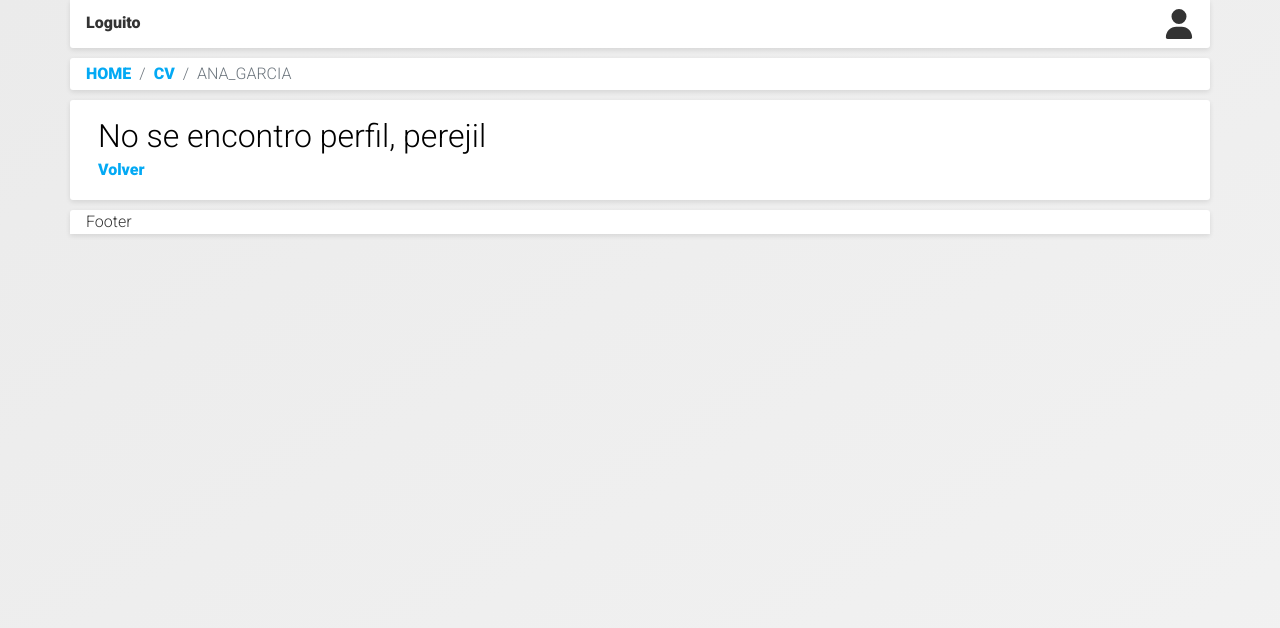
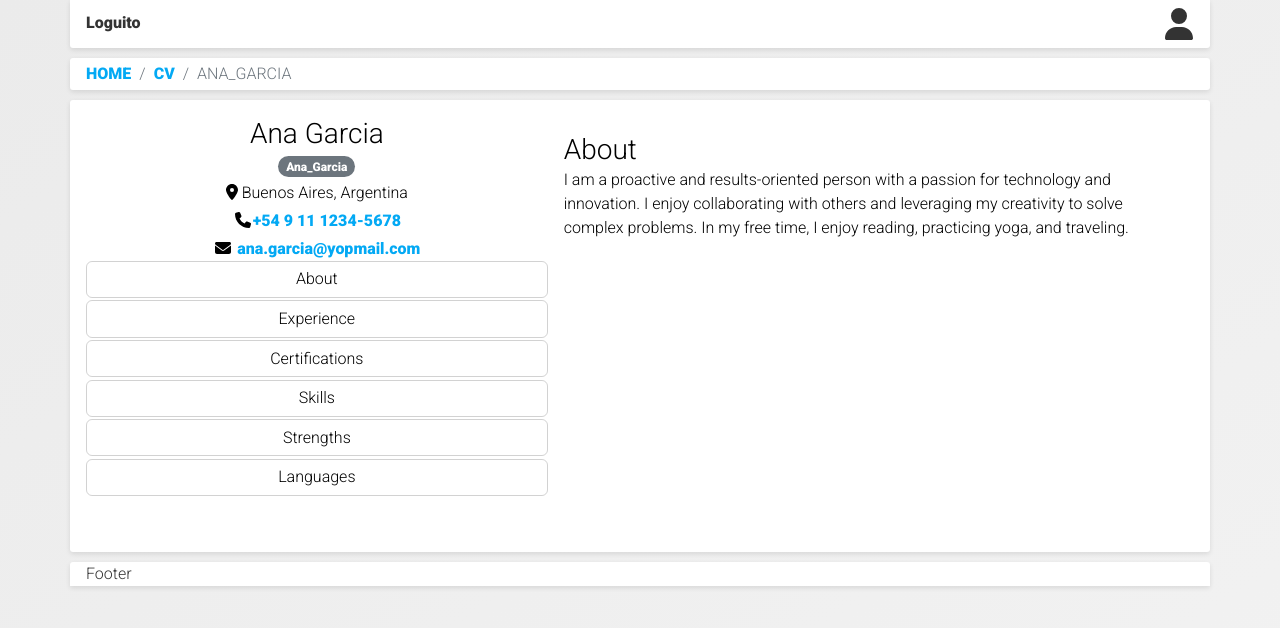
Before and after one commit to rei-rala/curriculums, a Next.js app: page /cv/ANA_GARCIA in a window 1280 px wide. Shown: the top 628 px of the page. Built offline with nearby package versions, Linux system fonts and the light colour scheme; no server answers.

Commit message:
Add: Sample profile | Fix: styles, module import

```diff
--- a/components/ProfileAvatar/ProfileAvatar.module.css
+++ b/components/ProfileAvatar/ProfileAvatar.module.css
@@ -7,7 +7,3 @@
 .avatarContainer img {
   margin: auto;
 }
-
-.altIcon {
-  height: 1%;
-}
--- a/components/ProfileAvatar/ProfileAvatar.tsx
+++ b/components/ProfileAvatar/ProfileAvatar.tsx
@@ -7,7 +7,7 @@ import Image from "next/image";
 import styles from "./ProfileAvatar.module.css";
 
 const BaseAvatar = (props: any) => {
-  const { profile, width, height, altText, iconClass, fill } = props;
+  const { profile, width, height, altText, iconClass, fill, iconScale } = props;
 
   return (
     <div className={styles.avatarContainer}>
@@ -22,11 +22,12 @@ const BaseAvatar = (props: any) => {
           blurDataURL={profile.photo}
         />
         : <FontAwesomeIcon
-            className={`ratio ratio-1x1 ${styles.altIcon} ${iconClass || ""}`}
-            icon={faUser}
-            width={width || 30}
-            height={height || 30}
-          />
+          className={`${styles.altIcon} ${iconClass || ""}`}
+          icon={faUser}
+          width={width || 30}
+          height={height || 30}
+          scale={iconScale ? iconScale : 1}
+        />
       }
     </div>
   );
--- a/components/ProfileCard/ProfileCard.tsx
+++ b/components/ProfileCard/ProfileCard.tsx
@@ -22,7 +22,7 @@ const ProfileCard: React.FC<IProfileCardProps> = ({ avatarProfile, header, subHe
         {
           !!avatarProfile &&
           <div className={`col-3 ${styles.profileCardImg}`}>
-            <ProfileAvatar profile={avatarProfile} width={200} height={200} />
+            <ProfileAvatar profile={avatarProfile} width={200} height={200} iconScale={2} />
           </div>
         }
 
@@ -35,7 +35,7 @@ const ProfileCard: React.FC<IProfileCardProps> = ({ avatarProfile, header, subHe
       </div>
 
       <div className="card-body p-1 d-flex align-items-center">
-        <span className="card-text">{body}</span>
+        <span title={String(body)} className={`${styles.cardBodyText} card-text`}>{body}</span>
       </div>
 
       <div className="card-footer row">
--- a/components/curriculum/Summary/SectionsMobile/SectionsMobile.tsx
+++ b/components/curriculum/Summary/SectionsMobile/SectionsMobile.tsx
@@ -1,12 +1,11 @@
+import React, { useState } from 'react';
+import Link from 'next/link';
+
+import { Badge, Button, Offcanvas } from 'react-bootstrap';
+import { faLinkedin } from '@fortawesome/free-brands-svg-icons';
+import { faBookOpen, faEnvelope, faPhone } from '@fortawesome/free-solid-svg-icons';
+import { FontAwesomeIcon } from '@fortawesome/react-fontawesome';
 import { scrollToId, truncateString } from '@/utils';
-import { faLinkedin } from '@fortawesome/free-brands-svg-icons';
-import { faEnvelope, faPhone, faPuzzlePiece } from '@fortawesome/free-solid-svg-icons';
-import { FontAwesomeIcon } from '@fortawesome/react-fontawesome';
-import Link from 'next/link';
-import React, { useState } from 'react';
-import { Badge } from 'react-bootstrap';
-import Button from 'react-bootstrap/Button';
-import Offcanvas from 'react-bootstrap/Offcanvas';
 
 import styles from './SectionsMobile.module.css';
 
@@ -28,7 +27,7 @@ const SectionsMobile: ExtendedFC<{ title: string, badge: string, list: string[],
   return (
     <>
       <Button className={`rounded-circle fs-3`} variant="primary" onClick={toggleShow}>
-        <FontAwesomeIcon icon={faPuzzlePiece} scale={"2x"}/>
+        <FontAwesomeIcon icon={faBookOpen} scale={"2x"}/>
       </Button>
 
       <Offcanvas show={show} onHide={toggleShow} className={styles.sMobile}>
--- a/components/curriculum/Summary/Summary.tsx
+++ b/components/curriculum/Summary/Summary.tsx
@@ -1,20 +1,11 @@
-import React, { useRef, useState } from "react";
-import Image from "next/image";
-import Link from "next/link";
+import React from "react";
 
-import { Badge } from "react-bootstrap";
-import AppTooltip from "@components/AppTooltip/AppTooltip";
+import SummaryPhoto from "./SummaryPhoto/SummaryPhoto";
+import SummaryPersonalInfo from "./SummaryPersonalInfo/SummaryPersonalInfo";
 import SummaryAccordion from "./SummaryAccordion/SummaryAccordion";
-
-import { FontAwesomeIcon } from "@fortawesome/react-fontawesome";
-import { faLinkedin } from "@fortawesome/free-brands-svg-icons";
-import { faEnvelope, faLocationDot, faPhone } from "@fortawesome/free-solid-svg-icons";
-import { getMailPartsFromStr } from "@/utils";
+import SectionsMobile from "./SectionsMobile/SectionsMobile";
 
 import styles from "./Summary.module.css";
-import SectionsMobile from "./SectionsMobile/SectionsMobile";
-import SummaryPhoto from "./SummaryPhoto/SummaryPhoto";
-import SummaryPersonalInfo from "./SummaryPersonalInfo/SummaryPersonalInfo";
 
 function sortSections(sections: string[]) {
   const sortOrder: { [key: string]: number } = {
@@ -41,17 +32,17 @@ interface ISummaryProps {
 const Summary: ExtendedFC<ISummaryProps> = ({ personal, contact, sections }) => {
   const sortedSections = sortSections(sections);
 
-
-
   return (
     <>
       <div draggable className={`row ${styles.summaryUpper}`}>
-        <div className={`
-          ${personal.photo ? "col-5 col-md-12 col-xl-5" : "col"}
-          d-flex justify-content-center align-content-center`
-        }>
-          <SummaryPhoto personal={personal} />
-        </div>
+        {
+          !!personal.photo && <div className={`
+              col-5 col-md-12 col-xl-5
+              d-flex justify-content-center align-content-center
+            `}>
+            <SummaryPhoto personal={personal} />
+          </div>
+        }
         <div className={`
                 ${personal.photo ? "col-7 col-md-12 col-xl-7" : "col"}
                 d-flex flex-column justify-content-center align-content-center gap-1
--- a/components/curriculum/Summary/SummaryPersonalInfo/SummaryPersonalInfo.tsx
+++ b/components/curriculum/Summary/SummaryPersonalInfo/SummaryPersonalInfo.tsx
@@ -29,13 +29,13 @@ const SummaryPersonalInfo: CurriculumFC = ({ personal, contact }) => {
 
       {personal.location && (
         <p>
-          <FontAwesomeIcon icon={faLocationDot} /> {personal.location}
+          <FontAwesomeIcon icon={faLocationDot} fill="" /> {personal.location}
         </p>
       )}
 
       {contact.phone && (
         <p>
-          <FontAwesomeIcon icon={faPhone} />
+          <FontAwesomeIcon icon={faPhone} fixedWidth  />
           <Link href={`tel:${contact.phone}`}>
             {contact.phone}
           </Link>
@@ -44,7 +44,7 @@ const SummaryPersonalInfo: CurriculumFC = ({ personal, contact }) => {
 
       {contact.email && (
         <p>
-          <FontAwesomeIcon icon={faEnvelope} />{" "}
+          <FontAwesomeIcon icon={faEnvelope} fixedWidth />{" "}
           <Link href={`mailto:${contact.email}`} draggable={false}>
             <span className="d-sm-inline d-none">{contact.email}</span>
             <span
@@ -67,7 +67,7 @@ const SummaryPersonalInfo: CurriculumFC = ({ personal, contact }) => {
 
       {contact.linkedin && (
         <p>
-          <FontAwesomeIcon scale={1} icon={faLinkedin} />{" "}
+          <FontAwesomeIcon scale={1} icon={faLinkedin} fixedWidth />{" "}
           <Link
             href={contact.linkedin}
             referrerPolicy="no-referrer"
--- a/layouts/Layout.tsx
+++ b/layouts/Layout.tsx
@@ -7,6 +7,7 @@ import Content from "./Content/Content";
 import Footer from "./Footer/Footer";
 
 import { useRouter } from "next/router";
+
 
 const Layout: DefaultFC = ({ children }) => {
   const router = useRouter();
--- a/pages/_app.tsx
+++ b/pages/_app.tsx
@@ -1,10 +1,14 @@
 import type { AppProps } from "next/app";
 
+import { config } from '@fortawesome/fontawesome-svg-core'
 import Layout from "@layouts/Layout";
 
 import 'bootstrap/dist/css/bootstrap.min.css';
 import "@styles/reset.css";
 import "@styles/globals.css";
+
+import '@fortawesome/fontawesome-svg-core/styles.css';
+config.autoAddCss = false
 
 export default function App({ Component, pageProps }: AppProps) {
   return (
--- a/public/data/sample.json
+++ b/public/data/sample.json
@@ -112,5 +112,90 @@
         "title": "Soft"
       }
     ]
+  },
+  {
+    "id": "xyz789",
+    "personal": {
+      "name": "Ana",
+      "surname": "Garcia",
+      "location": "Buenos Aires, Argentina"
+    },
+    "about": "I am a proactive and results-oriented person with a passion for technology and innovation. I enjoy collaborating with others and leveraging my creativity to solve complex problems. In my free time, I enjoy reading, practicing yoga, and traveling.",
+    "strengths": [
+      {
+        "title": "Problem-solving",
+        "description": "I excel at analyzing complex problems and developing effective solutions."
+      }
+    ],
+    "certifications": [
+      {
+        "institution": "Universidad de Buenos Aires",
+        "title": "Licenciatura en Sistemas",
+        "year": 2022
+      },
+      {
+        "institution": "Massachusetts Institute of Technology",
+        "title": "Introduction to Computer Science and Programming Using Python",
+        "year": 2021
+      },
+      {
+        "institution": "Google Cloud",
+        "title": "Google Cloud Certified - Associate Cloud Engineer",
+        "year": 2021
+      }
+    ],
+    "contact": {
+      "alias": "Ana_Garcia",
+      "email": "ana.garcia@yopmail.com",
+      "phone": "+54 9 11 1234-5678"
+    },
+    "experience": [
+      {
+        "from": "2022/04/01",
+        "to": "Present",
+        "employer": "Accenture",
+        "position": "Software Developer"
+      },
+      {
+        "from": "2021/02/01",
+        "to": "2022/03/31",
+        "employer": "Globant",
+        "position": "Software Engineer Intern"
+      },
+      {
+        "from": "2020/03/01",
+        "to": "2021/01/31",
+        "employer": "Universidad de Buenos Aires",
+        "position": "Teaching Assistant"
+      }
+    ],
+    "languages": [
+      {
+        "name": "Spanish",
+        "level": "Native"
+      },
+      {
+        "name": "English",
+        "level": "C1"
+      },
+      {
+        "name": "French",
+        "level": "B2"
+      }
+    ],
+    "skills": [
+      {
+        "kind": "Hard",
+        "title": "Java"
+      },
+      {
+        "kind": "Hard",
+        "title": "Python"
+      },
+      {
+        "kind": "Soft",
+        "title": "Teamwork"
+      }
+    ]
   }
 ]
--- a/styles/globals.css
+++ b/styles/globals.css
@@ -33,7 +33,7 @@ a,
   border-radius: 0;
 }
 
-:is(a, .btn-link):hover {
+a:hover {
   text-decoration: none;
   color: #0b5ed7;
   border-bottom: 2px solid #0b5ed7;
```
Also changed, not shown: components/ProfileCard/ProfileCard.module.css (+19 -2 lines), components/ProfileCard/ProfileCardSkeleton.tsx (+7 -7 lines).
